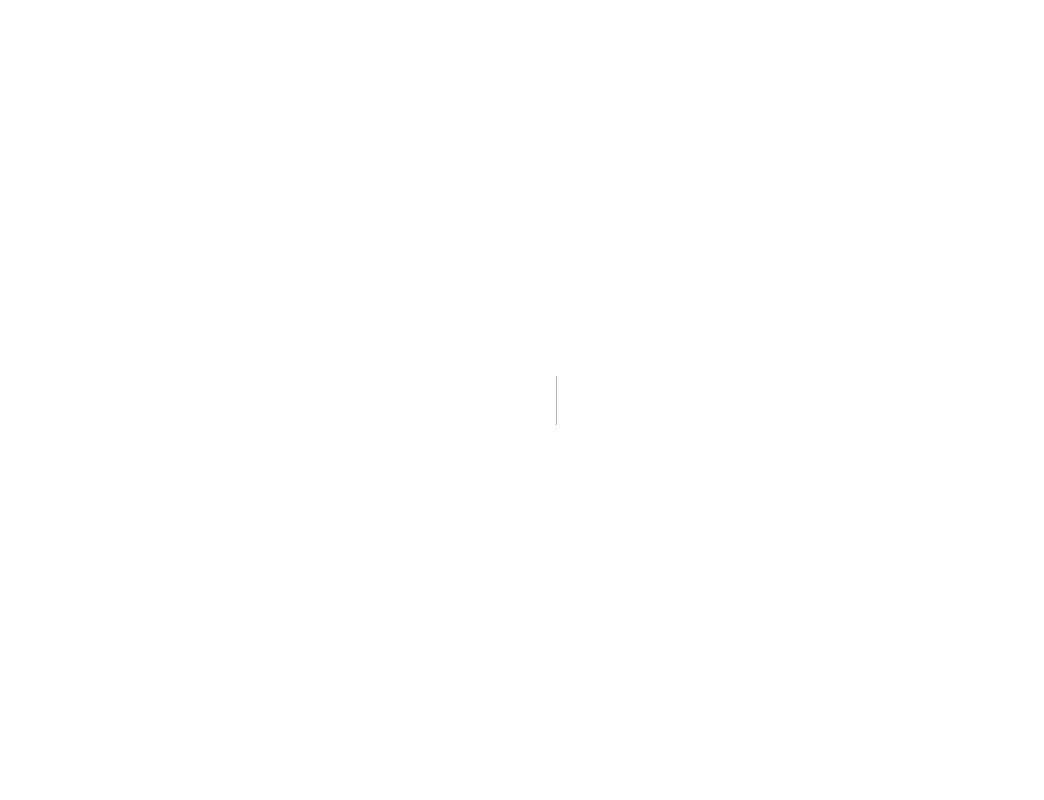
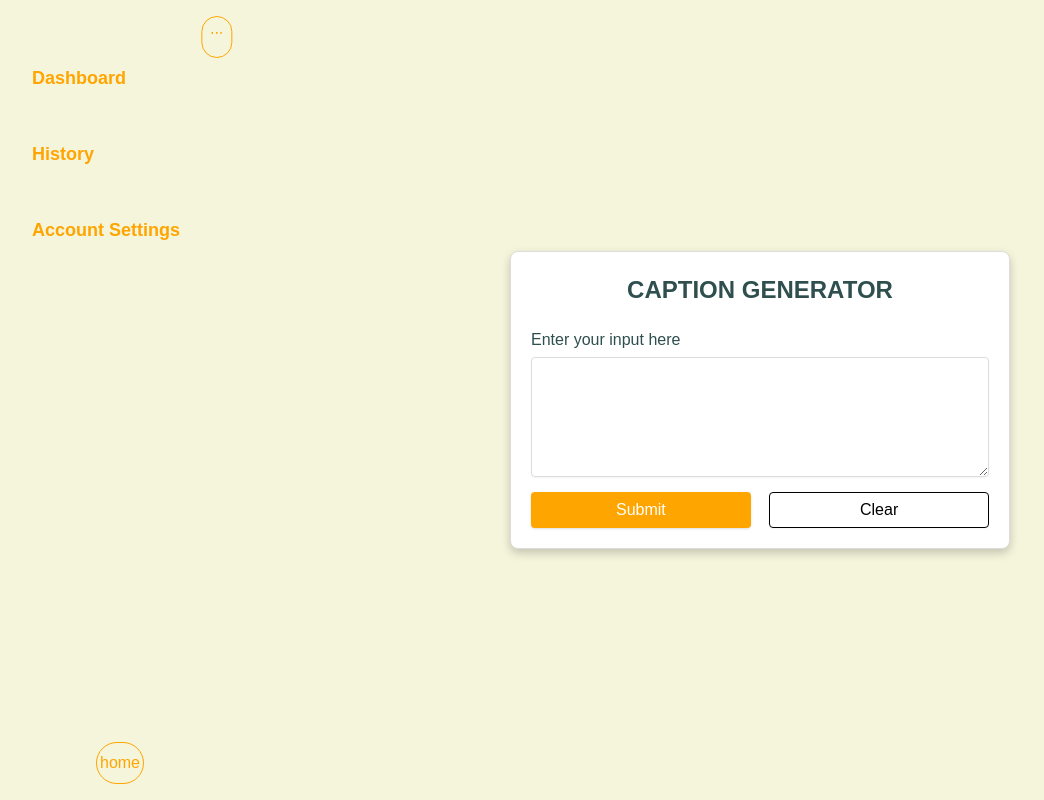
Before and after one commit to arnav0511/major, a Next.js app: page /dashboard/caption-generation in a window 1280 px wide. Before the commit this address had no page. Shown: the whole page, without its empty margins (8-1052 px from the left). Built offline with nearby package versions, Linux system fonts and the light colour scheme.

Commit message:
Builder updated & Caption built

```diff
--- a/app/Home.jsx
+++ b/app/Home.jsx
@@ -154,7 +154,7 @@ function Home() {
             </CardContent>
             <CardFooter className="p-4 text-center">
               <Link
-                href="/caption-generation"
+                href="/dashboard/caption-generation"
                 className="text-[#FF69B4] hover:underline"
               >
                 Explore Now
--- /dev/null
+++ b/app/dashboard/caption-generation/page.jsx
@@ -0,0 +1,12 @@
+import React from 'react';
+import PromptForm from '../content/_components/PromptForm';
+
+function CaptionGeneration() {
+  return (
+    <div>
+      <PromptForm />
+    </div>
+  );
+}
+
+export default CaptionGeneration;
--- a/app/dashboard/content/_components/FormSection.jsx
+++ b/app/dashboard/content/_components/FormSection.jsx
@@ -26,6 +26,22 @@ function FormSection({ onFormChange }) {
     if (onFormChange) {
       onFormChange(newFormData);
     }
+  };
+
+  const handleClear = () => {
+    setFormData({
+      name: '',
+      email: '',
+      phone: '',
+      skills: '',
+      certifications: '',
+      projectTitle: '',
+      projectDescription: '',
+      technologiesUsed: '',
+      language: '',
+      proficiency: '',
+      additionalInfo: ''
+    });
   };
 
   const handleSubmit = (e) => {
@@ -67,7 +83,8 @@ function FormSection({ onFormChange }) {
                 padding: '12px',
                 border: '1px solid #ddd',
                 borderRadius: '4px',
-                fontSize: '16px'
+                fontSize: '16px',
+                color: '#000000'
               }}
             />
           </div>
@@ -87,7 +104,8 @@ function FormSection({ onFormChange }) {
                 padding: '12px',
                 border: '1px solid #ddd',
                 borderRadius: '4px',
-                fontSize: '16px'
+                fontSize: '16px',
+                color: '#000000'
               }}
             />
           </div>
@@ -107,7 +125,8 @@ function FormSection({ onFormChange }) {
                 padding: '12px',
                 border: '1px solid #ddd',
                 borderRadius: '4px',
-                fontSize: '16px'
+                fontSize: '16px',
+                color: '#000000'
               }}
             />
           </div>
@@ -128,7 +147,8 @@ function FormSection({ onFormChange }) {
                 borderRadius: '4px',
                 fontSize: '16px',
                 minHeight: '120px',
-                resize: 'vertical'
+                resize: 'vertical',
+                color: '#000000'
               }}
             />
           </div>
@@ -148,7 +168,8 @@ function FormSection({ onFormChange }) {
                 padding: '12px',
                 border: '1px solid #ddd',
                 borderRadius: '4px',
-                fontSize: '16px'
+                fontSize: '16px',
+                color: '#000000'
               }}
             />
           </div>
@@ -169,7 +190,8 @@ function FormSection({ onFormChange }) {
                 padding: '12px',
                 border: '1px solid #ddd',
                 borderRadius: '4px',
-                fontSize: '16px'
+                fontSize: '16px',
+                color: '#000000'
               }}
             />
           </div>
@@ -187,7 +209,8 @@ function FormSection({ onFormChange }) {
                 border: '1px solid #ddd',
                 borderRadius: '4px',
                 fontSize: '16px',
-                minHeight: '80px'
+                minHeight: '80px',
+                color: '#000000'
               }}
             />
           </div>
@@ -205,7 +228,8 @@ function FormSection({ onFormChange }) {
                 padding: '12px',
                 border: '1px solid #ddd',
                 borderRadius: '4px',
-                fontSize: '16px'
+                fontSize: '16px',
+                color: '#000000'
               }}
             />
           </div>
@@ -226,12 +250,13 @@ function FormSection({ onFormChange }) {
                 padding: '12px',
                 border: '1px solid #ddd',
                 borderRadius: '4px',
-                fontSize: '16px'
+                fontSize: '16px',
+                color: '#000000'
               }}
             />
           </div>
           <div style={{ marginBottom: '15px' }}>
-            <label htmlFor="proficiency" style={{ display: 'block', marginBottom: '5px', fontSize: '16px', color: '#2F4F4F' }}>Proficiency Level:</label>
+            <label htmlFor="proficiency" style={{ display: 'block', marginBottom: '5px', fontSize: '16px', color: '#2F4F4F' }}>Proficiency:</label>
             <input
               type="text"
               id="proficiency"
@@ -244,7 +269,8 @@ function FormSection({ onFormChange }) {
                 padding: '12px',
                 border: '1px solid #ddd',
                 borderRadius: '4px',
-                fontSize: '16px'
+                fontSize: '16px',
+                color: '#000000'
               }}
             />
           </div>
@@ -258,35 +284,50 @@ function FormSection({ onFormChange }) {
               name="additionalInfo"
               value={formData.additionalInfo}
               onChange={handleChange}
+              required
               style={{
                 width: '100%',
                 padding: '12px',
                 border: '1px solid #ddd',
                 borderRadius: '4px',
                 fontSize: '16px',
-                minHeight: '80px'
+                minHeight: '80px',
+                color: '#000000'
               }}
             />
           </div>
 
+          <div style={{ display: 'flex', justifyContent: 'space-between', marginTop: '20px' }}>
             <button
               type="submit"
               style={{
-              width: '100%',
-              padding: '12px',
+                backgroundColor: '#20B2AA',
+                color: '#FFFFFF',
+                padding: '10px 15px',
                 border: 'none',
                 borderRadius: '4px',
-              backgroundColor: '#FFA500',  // Button color
-              color: '#fff',
+                cursor: 'pointer',
                 fontSize: '16px',
-              cursor: 'pointer',
-              transition: 'background-color 0.3s ease'
               }}
-            onMouseOver={(e) => e.currentTarget.style.backgroundColor = '#FF69B4'}
-            onMouseOut={(e) => e.currentTarget.style.backgroundColor = '#FFA500'}
             >
               Submit
             </button>
+            <button
+              type="button"
+              onClick={handleClear}
+              style={{
+                backgroundColor: '#FF69B4',
+                color: '#FFFFFF',
+                padding: '10px 15px',
+                border: 'none',
+                borderRadius: '4px',
+                cursor: 'pointer',
+                fontSize: '16px',
+              }}
+            >
+              Clear
+            </button>
+          </div>
         </form>
       </div>
     </div>
--- /dev/null
+++ b/app/dashboard/content/_components/PromptForm.jsx
@@ -0,0 +1,109 @@
+"use client";
+import React, { useState } from 'react';
+import { Button } from '@/components/ui/button';
+import { Textarea } from '@/components/ui/textarea';
+import { Label } from '@radix-ui/react-label';
+import { Card } from '@/components/ui/card';
+
+function PromptForm() {
+  const [caption, setCaption] = useState('');
+
+  const handleChange = (e) => {
+    setCaption(e.target.value);
+  };
+
+  const handleSubmit = (e) => {
+    e.preventDefault();
+    console.log('Caption submitted:', caption);
+    // You can add functionality to handle the caption here
+  };
+
+  const handleClear = () => {
+    setCaption(''); // Clear the caption input
+  };
+
+  return (
+    <div style={{
+      display: 'flex',
+      justifyContent: 'center',
+      alignItems: 'center',
+      minHeight: '100vh',
+      backgroundColor: '#F5F5DC'  // Background color
+    }}>
+      <Card style={{
+        padding: '20px',
+        backgroundColor: '#FFFFFF',  // Form background
+        borderRadius: '8px',
+        boxShadow: '0 4px 10px rgba(0, 0, 0, 0.2)',
+        maxWidth: '500px',
+        width: '100%',
+        border: '1px solid #ddd'  // Optional: add a border for separation
+      }}>
+        <h3 style={{ marginBottom: '20px', fontSize: '24px', fontWeight: 'bold', color: '#2F4F4F', textAlign: 'center' }}>
+          CAPTION GENERATOR
+        </h3>
+        <form onSubmit={handleSubmit}>
+          <div style={{ marginBottom: '15px' }}>
+            <Label htmlFor="caption" style={{ display: 'block', marginBottom: '5px', fontSize: '16px', color: '#2F4F4F' }}>
+              Enter your input here
+            </Label>
+            <Textarea
+              id="caption"
+              name="caption"
+              value={caption}
+              onChange={handleChange}
+              required
+              style={{
+                width: '100%',
+                padding: '12px',
+                border: '1px solid #ddd',
+                borderRadius: '4px',
+                fontSize: '16px',
+                minHeight: '120px',
+                resize: 'vertical',
+                color: '#000000'
+              }}
+            />
+          </div>
+          <div style={{ display: 'flex', justifyContent: 'space-between' }}>
+            <Button
+              type="submit"
+              style={{
+                width: '48%',
+                padding: '10px',
+                borderRadius: '4px',
+                backgroundColor: '#FFA500',  // Button color
+                color: '#fff',
+                fontSize: '16px',
+                cursor: 'pointer',
+                transition: 'background-color 0.3s ease'
+              }}
+              onMouseOver={(e) => e.currentTarget.style.backgroundColor = '#FF69B4'}
+              onMouseOut={(e) => e.currentTarget.style.backgroundColor = '#FFA500'}
+            >
+              Submit
+            </Button>
+            <Button
+              type="button"
+              variant="outline" // Use outline variant
+              onClick={handleClear}
+              style={{
+                width: '48%',
+                padding: '10px',
+                borderRadius: '4px',
+                color: '#000000',
+                fontSize: '16px',
+                cursor: 'pointer',
+                transition: 'background-color 0.3s ease'
+              }}
+            >
+              Clear
+            </Button>
+          </div>
+        </form>
+      </Card>
+    </div>
+  );
+}
+
+export default PromptForm;
--- a/app/dashboard/page.jsx
+++ b/app/dashboard/page.jsx
@@ -64,9 +64,11 @@ function Dashboard() {
                 generator.
               </p>
               <CardFooter className="flex justify-center">
+                <Link href="/dashboard/caption-generation" >
                 <Button className="bg-[#FF69B4] text-white hover:bg-[#20B2AA] transition-transform transform hover:scale-105">
                   Generate Content
                 </Button>
+                </Link>
               </CardFooter>
             </CardContent>
           </Card>
```
Lines whose indentation alone changed are shown as unchanged.
